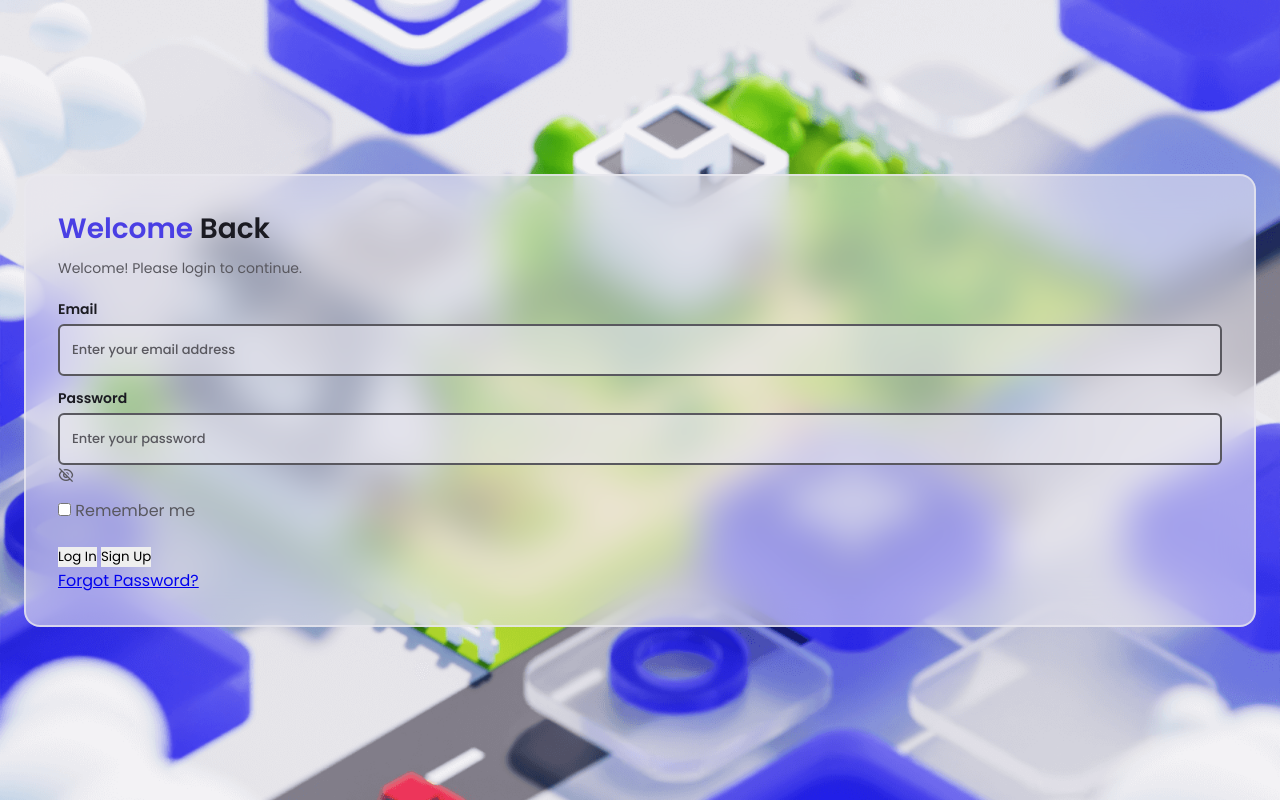
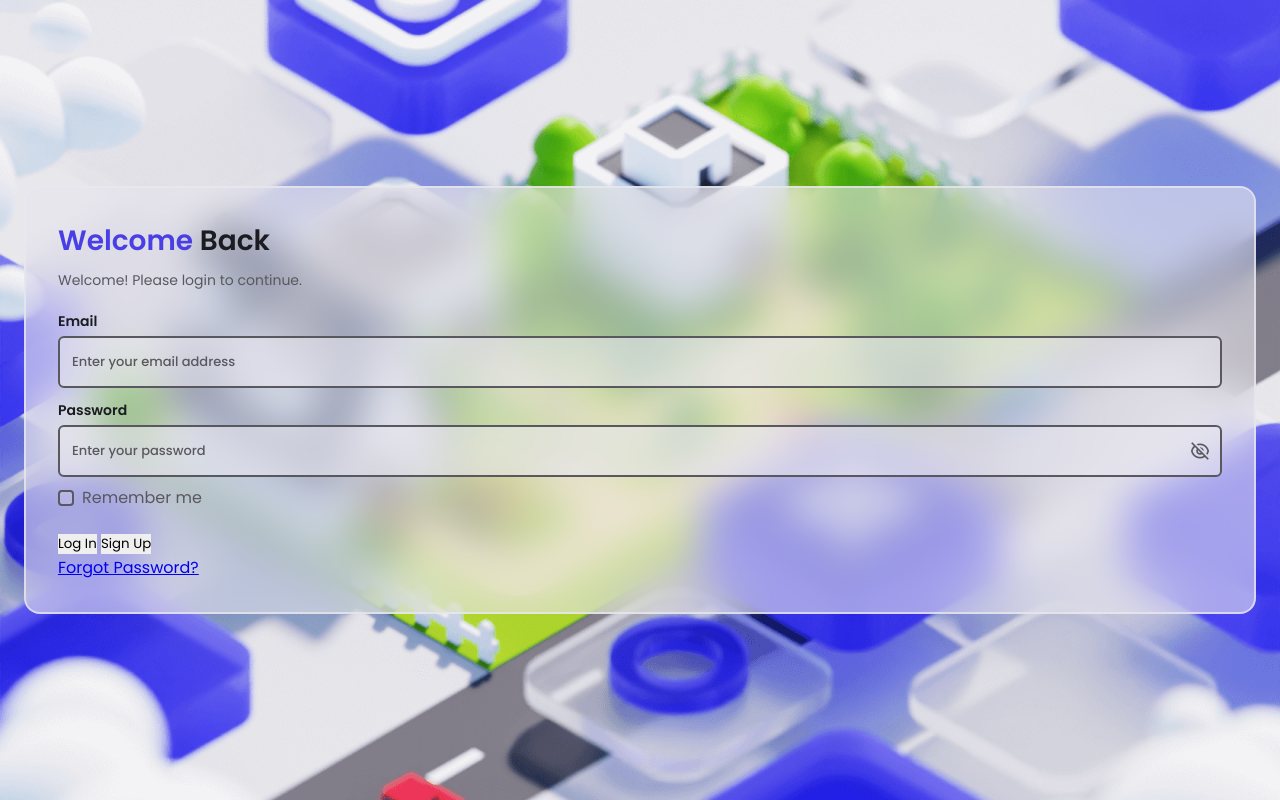
Before and after one commit to jbramirez03/Login-form, a plain HTML site: page index.html in a window 1280 px wide. Drawn offline with nearby package versions, Linux system fonts and the light colour scheme.

Commit message:
added styling to checkbox;

```diff
--- a/assets/css/styles.css
+++ b/assets/css/styles.css
@@ -157,8 +157,44 @@ img {
   color: var(--text-color);
 }
 
-.login__input:focus {
+.login__input:focus,
+.login__input:valid {
   border: 2px solid var(--first-color);
+}
+
+.login__box {
+  position: relative;
+}
+
+.login__box .login__input {
+  padding-right: 36px;
+}
+
+.login__eye {
+  width: max-content;
+  height: max-content;
+  position: absolute;
+  right: 0.75rem;
+  top: 0;
+  bottom: 0;
+  margin: auto 0;
+  font-size: 1.25rem;
+  cursor: pointer;
+}
+
+.login__check {
+  display: flex;
+  column-gap: 0.5rem;
+  align-items: center;
+}
+
+.login__check-input {
+  appearance: none;
+  width: 16px;
+  height: 16px;
+  border: 2px solid var(--text-color);
+  background-color: hsla(244, 16%, 92%, 0.2);
+  border-radius: 0.25rem;
 }
 
 /*=============== BREAKPOINTS ===============*/
```
